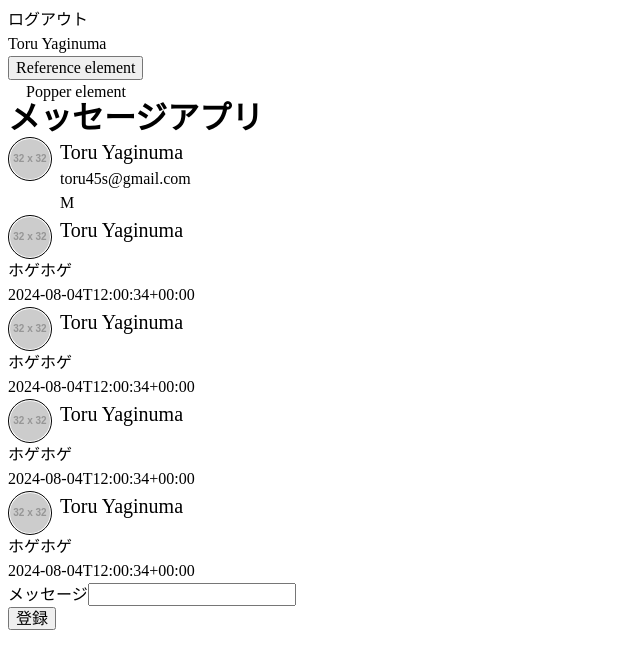
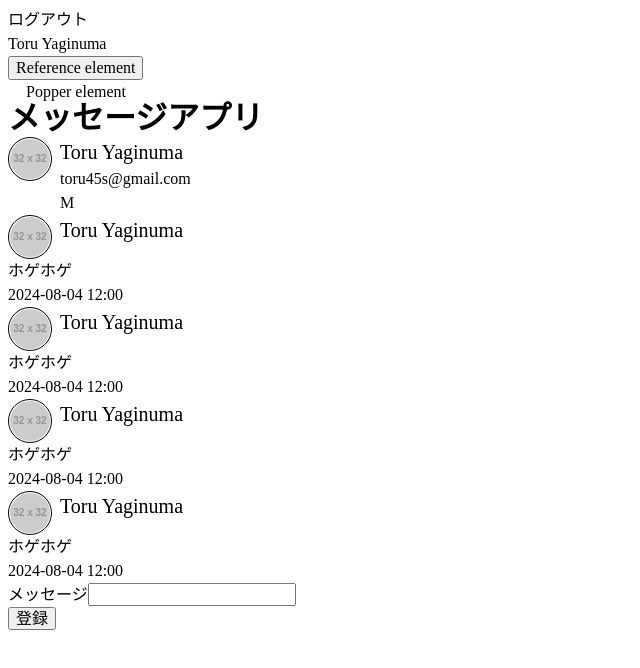
Before and after one commit to t-yaginuma/messages-app, a Next.js app: page / in a window 1280 px wide. Shown: the top 668 px of the page, without its empty margins (0-640 px from the left). Built offline with nearby package versions, Linux system fonts and the light colour scheme; no server answers.

Commit message:
update TyMessage ダミーの日付を追加

```diff
--- a/src/components/TyMessage/TyMessage.tsx
+++ b/src/components/TyMessage/TyMessage.tsx
@@ -12,7 +12,7 @@ export default function TyMessage(props: Props) {
     <article>
       <TyProfile src="https://placehold.jp/32x32.png" name="Toru Yaginuma" />
       {text}
-      <div>{dayjs().format()}</div>
+      <div>{dayjs().format("YYYY-MM-DD hh:mm")}</div>
     </article>
   );
 }
```
